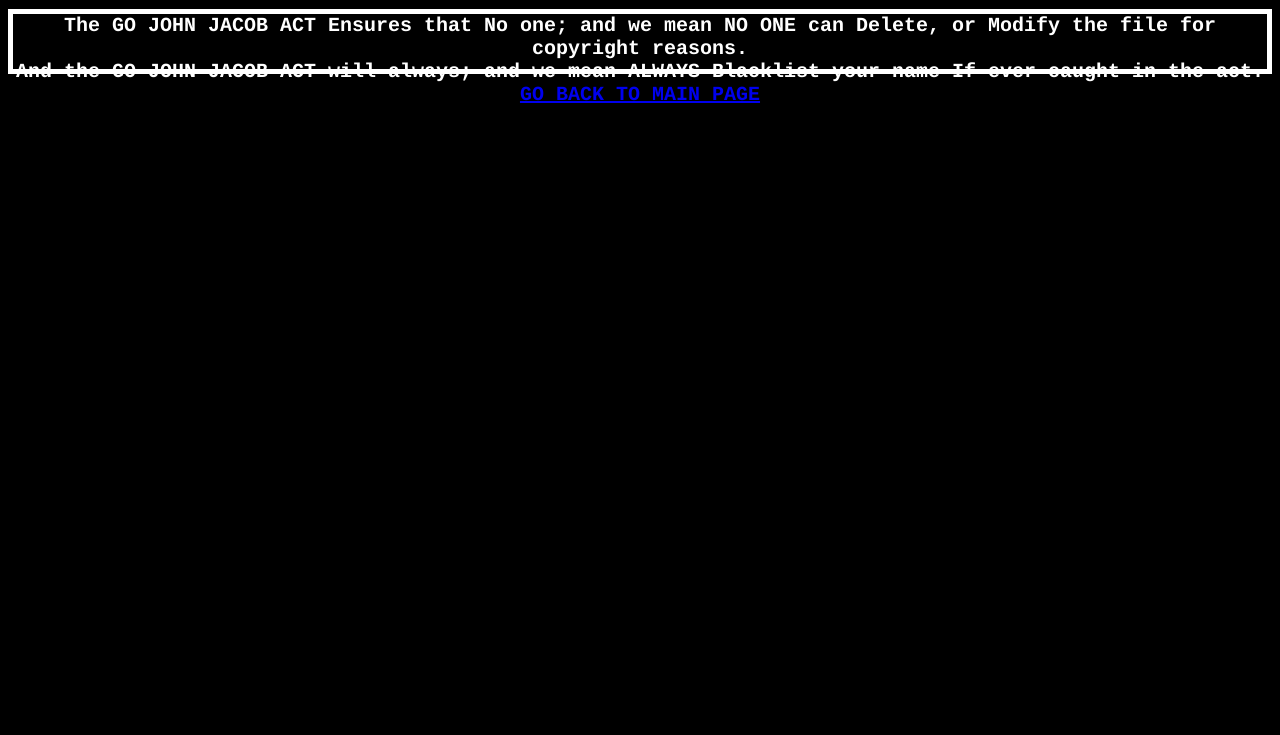
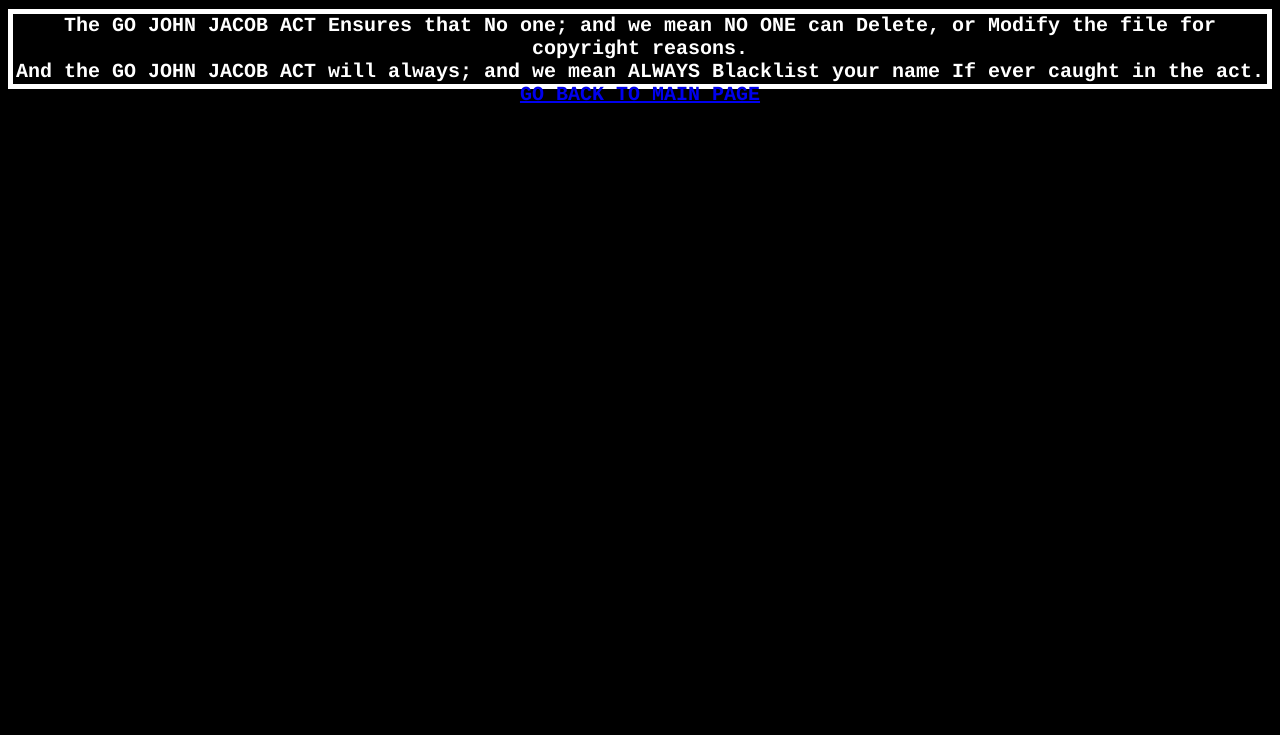
Before and after one commit to GOJOHNJACOBREYES/MAJOR-PT-COMPUTER-2ND-QUARTER-go, a plain HTML site: page copyright.html in a window 1280 px wide. Shown: the part 65-800 px from the top of the page. Drawn offline with Linux system fonts and the light colour scheme.

Commit message:
Update copyright.html

```diff
--- a/copyright.html
+++ b/copyright.html
@@ -6,7 +6,7 @@
 			background:black;
 			display:grid;
 			border:5px solid white;
-			height:55px;
+			height:70px;
 			font-family:courier;
 			color:white;
 			font-weight:bold;
```
